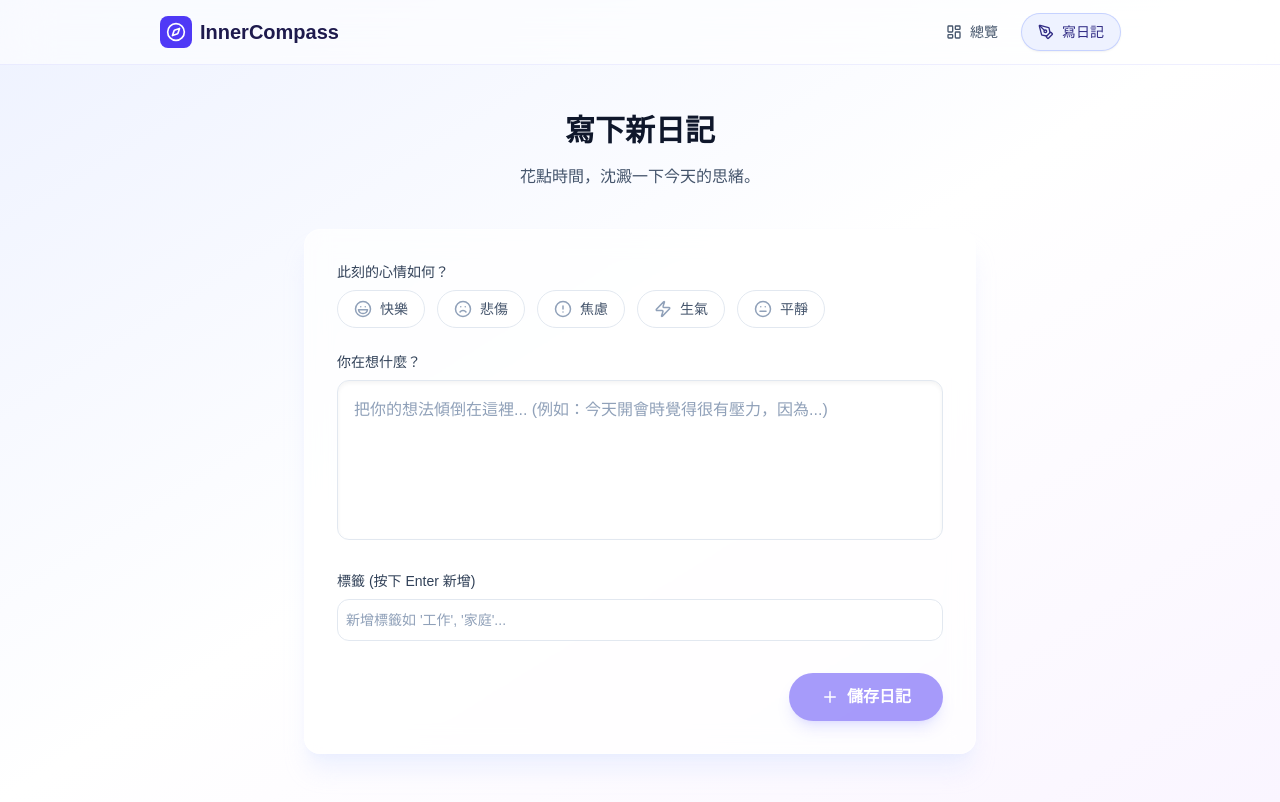
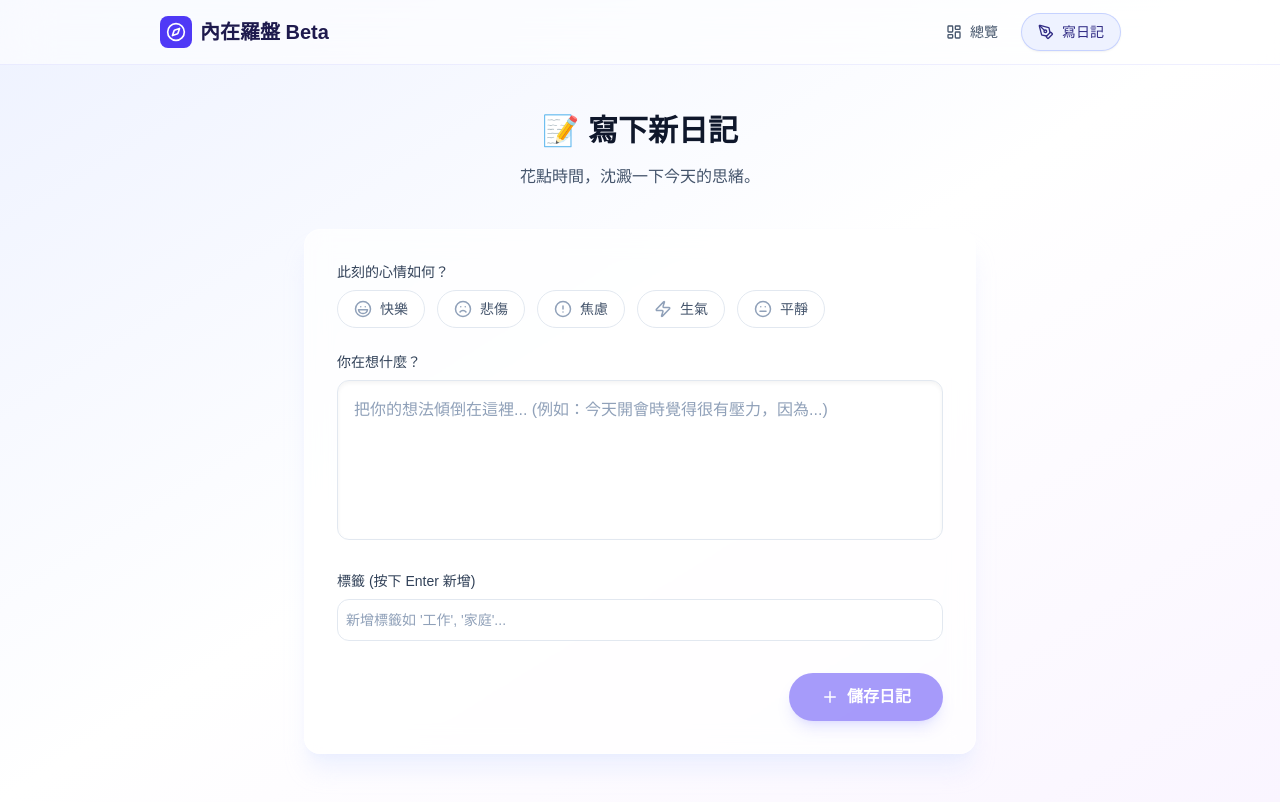
Before and after one commit to lucienkaichen/inner-compass, a Next.js app: page /journal in a window 1280 px wide. Built offline with nearby package versions, Linux system fonts and the light colour scheme.

Commit message:
chore: add visual markers (emoji) to verify deployment

```diff
--- a/src/app/journal/page.tsx
+++ b/src/app/journal/page.tsx
@@ -8,7 +8,7 @@
             <Header />
             <main className="container mx-auto px-4 py-12 max-w-3xl">
                 <div className="text-center mb-10">
-                    <h1 className="text-3xl font-bold text-slate-900 mb-4">寫下新日記</h1>
+                    <h1 className="text-3xl font-bold text-slate-900 mb-4">📝 寫下新日記</h1>
                     <p className="text-slate-600">花點時間，沈澱一下今天的思緒。</p>
                 </div>
                 <EntryForm />
--- a/src/components/Header.tsx
+++ b/src/components/Header.tsx
@@ -21,7 +21,7 @@
                     <div className="p-1.5 bg-indigo-600 rounded-lg text-white">
                         <Compass size={20} />
                     </div>
-                    <span className="hidden sm:inline-block">InnerCompass</span>
+                    <span className="hidden sm:inline-block">內在羅盤 Beta</span>
                 </Link>
 
                 <nav className="flex items-center gap-1 sm:gap-2">
```
